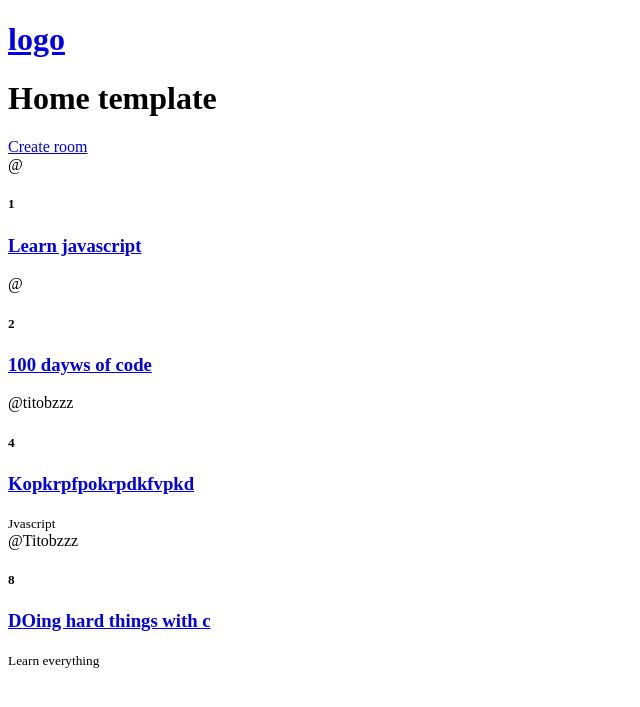
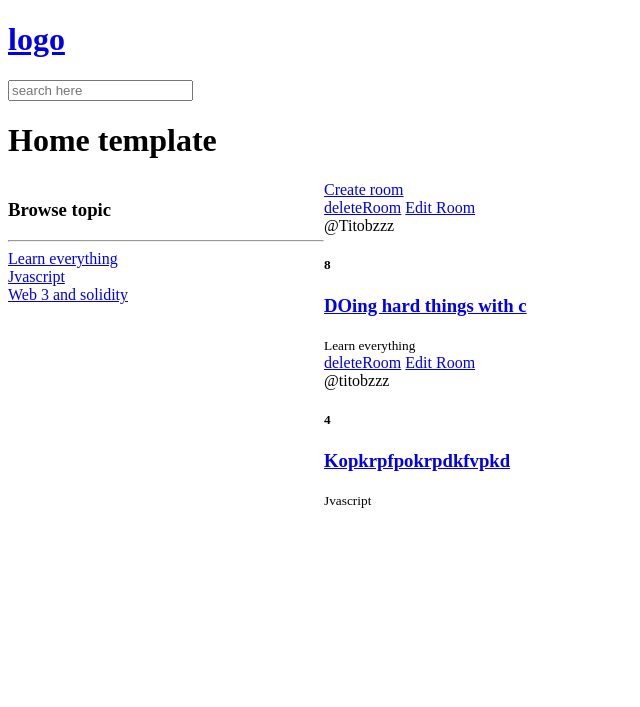
Before and after one commit to titobzzz/DjangoBase, a Django app: page / in a window 1280 px wide. Shown: the top 707 px of the page, without its empty margins (0-640 px from the left). Run offline with Django 4.2, Linux system fonts and the light colour scheme; data comes from the database, SQL or seed files in the repository; both versions use the stored data as it was after the commit.

Commit message:
more adjustment

```diff
--- a/base/models.py
+++ b/base/models.py
@@ -19,8 +19,13 @@ class Room(models.Model):
     updated = models.DateTimeField(auto_now = True)
     created = models.DateTimeField(auto_now_add=True)
 
+    class Meta:
+        ordering = ['-updated','-created']
+
     def __str__(self):
         return self.name
+
+
 
 
 class Message(models.Model):
--- a/base/templates/base/home.html
+++ b/base/templates/base/home.html
@@ -1,20 +1,40 @@
 {% extends 'main.html' %}
 
 {% block content %}
+<style>
+    .home-container{
+        display:grid;
+        grid-template-columns:1fr 3fr;
+    }
+</style>
+
 <h1>Home template</h1>
 
+    <div class="home-container">
         <div>
-        <a href="{% url 'create-room' % }">Create room</a>
+            <h3>Browse topic</h3>
+            <hr>
+            {% for topic in topics %}
+                <div>
+                    <a href="{% url 'home'  %}?q={{topic.name}}">{{topic.name}}</a>
+                </div>
+            {% endfor %}
+        </div>
+        <div>
+            <a href="{% url 'createRoom' %}" >Create room</a>
             <div>
                 {% for room in rooms %}
                 <div>
+                    <a href="{% url 'deleteRoom' room.id %}">deleteRoom</a>
+                    <a href="{% url 'updateRoom' room.id %}">Edit Room</a>
                     <div>@{{room.host.username}}</div>
                     <h5>{{room.id}}</h5>
-                <a href="{% url 'room' room.id%}"><h3>{{room.name}}</h3></a>
+                    <a href="{% url 'room' room.id %}"><h3>{{room.name}}</h3></a>
                 </div>
                 <small>{{room.topic.name}}</small>
                 {% endfor %}
             </div>
         </div>
+    </div>
 
 {% endblock %}
--- a/base/templates/base/room_form.html
+++ b/base/templates/base/room_form.html
@@ -1,11 +1,11 @@
-{% extend 'main.html' %}
+{% extends 'main.html' %}
 
 {% block content  %}
 
 <div>
     <form method="POST"  action="">
         {% csrf_token %}
-
+        {{form.as_p}}
         <input type="submit" value="submit"/>
 
     </form>
--- a/base/urls.py
+++ b/base/urls.py
@@ -5,5 +5,7 @@ from . import views
 urlpatterns =[
     path('', views.home, name="home"),
     path('room/<str:pk>', views.room, name="room"),
-    path('create-room/', views.createRoom , name="create-room")
+    path('createRoom/', views.createRoom, name="createRoom"),
+    path('deleteRoom/<str:pk>', views.deleteRoom, name="deleteRoom"),
+    path('updateRoom/<str:pk>', views.updateRoom, name="updateRoom"),
   ]
--- a/base/views.py
+++ b/base/views.py
@@ -1,13 +1,22 @@
-from django.shortcuts import render
-from .models import Room
-# from django.http import HttpResponse
+from django.shortcuts import render, redirect
+from django.db.models import Q
+from .models import Room, Topic
+from .forms import RoomForm
 
 
 
 def home(request):
-    rooms = Room.objects.all()
-    print(rooms)
-    return render(request,'base/home.html', {'rooms' : rooms});
+    q = request.GET.get('q') if request.GET.get('q') != None else ''
+
+    rooms = Room.objects.filter(topic__name__icontains=q )
+
+    topics = Topic.objects.all()
+
+    context={
+        'rooms' : rooms,
+        'topics':topics
+        }
+    return render(request,'base/home.html', context );
 
 
 # pass a parameter
@@ -18,6 +27,43 @@ def room(request,pk):
 
 
 def createRoom(request):
-    context={}
+
+    form = RoomForm()
+#have a form and check if its is a POST request then
+    if request.method == 'POST':
+        # pass all the POST request into form(RoomForm)
+        form =  RoomForm(request.POST)
+        # check if the form is valid  if so save and redirect
+        if form.is_valid():
+            form.save()
+            return redirect('home')
+
+    context={'form': form}
     return render(request, 'base/room_form.html', context )
 # Create your views here.
+
+
+def updateRoom(request,pk):
+    room = Room.objects.get(id=pk)
+    form = RoomForm(instance=room)
+
+    if request.method == 'POST':
+        form = RoomForm(request.POST, instance=room )
+
+        if form.is_valid:
+            form.save()
+            print(form)
+            return redirect('home')
+
+    context= {'form': form}
+    return render(request, 'base/room_form.html',context)
+
+def deleteRoom(request,pk):
+
+    room = Room.objects.get(id=pk)
+  #if request type is POST then delete
+    if request.method == 'POST':
+       room.delete()
+       return redirect('home')
+
+    return render(request, 'base/delete.html',{'obj': room})
--- a/templates/navbar.html
+++ b/templates/navbar.html
@@ -1,3 +1,8 @@
-<a href="/">
-    <h1>logo</h1>
-</a>
+<div>
+    <a href="/">
+        <h1>logo</h1>
+    </a>
+    <form method="GET" action="{%url 'home' %}">
+        <input type="text" placeholder="search here" name="q"/>
+    </form>
+</div>
```
Also changed, not shown: base/forms.py (added, +7 -0 lines), base/templates/base/delete.html (added, +12 -0 lines), db.sqlite3. Lines whose indentation alone changed are shown as unchanged.
